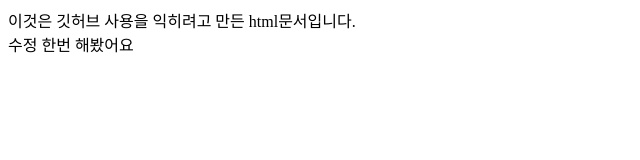
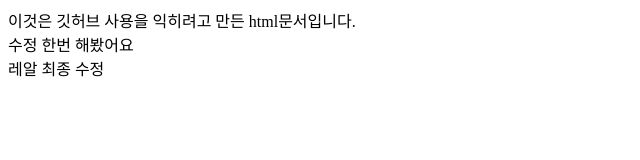
Before and after one commit to JangRuBin2/practice, a plain HTML site: page index.html in a window 1280 px wide. Shown: the whole page, without its empty margins (0-640 px from the left). Drawn offline with Linux system fonts and the light colour scheme.

Commit message:
찐 레알 최종본

```diff
--- a/index.html
+++ b/index.html
@@ -9,5 +9,6 @@
 <body>
   이것은 깃허브 사용을 익히려고 만든 html문서입니다.
   <div> 수정 한번 해봤어요</div>
+  <div> 레알 최종 수정</div>
 </body>
 </html>
```
